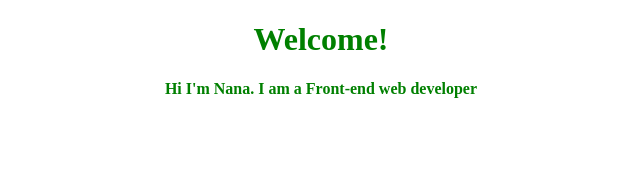
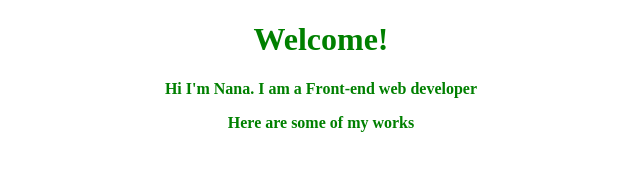
Before and after one commit to Nanaishadee/Couseratest, a plain HTML site: page site/index.html in a window 1280 px wide. Shown: the whole page, without its empty margins (319-959 px from the left). Drawn offline with Linux system fonts and the light colour scheme.

Commit message:
Addition to my page

```diff
--- a/site/index.html
+++ b/site/index.html
@@ -13,6 +13,7 @@
 <body>
     <h1>Welcome!</h1>
     <p>Hi I'm Nana. I am a Front-end web developer</p>
+    <p>Here are some of my works</p>
 </body>
 </head>
 </html>
```
